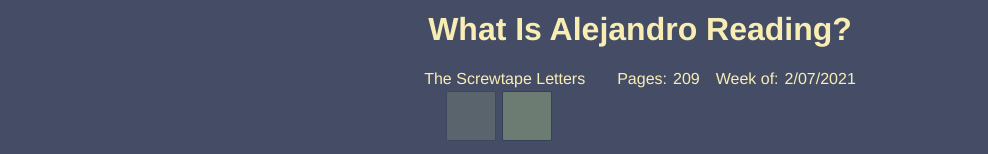
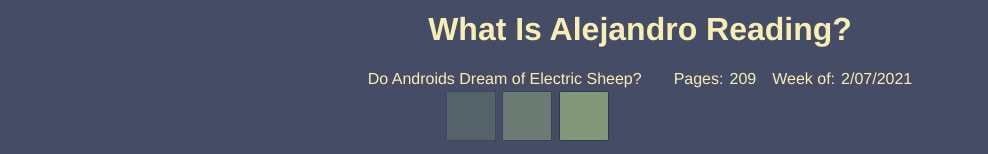
Before and after one commit to Alondono97/what-am-i-reading-frontend, a Vue app: page / in a window 1280 px wide. Shown: the part 192-346 px from the top of the page, without its empty margins (0-988 px from the left). Built offline with nearby package versions, Linux system fonts and the light colour scheme.

Commit message:
added androids electric sheep up to day 3

```diff
--- a/src/components/HelloWorld.vue
+++ b/src/components/HelloWorld.vue
@@ -43,7 +43,13 @@ export default {
   data: ()=>({
     weeks:[
       {
-        values: [30/209, 61/209, 0/209, 0/209, 0/209, 0/209, 0/209],
+        values: [30/224, 64/224, 104/224, 0/224, 0/224, 0/224, 0/224],
+        title: "Do Androids Dream of Electric Sheep?",
+        pages: 209,
+        date: "2/07/2021"
+      },
+      {
+        values: [30/209, 61/209, 91/209, 121/209, 151/209, 181/209, 290/209],
         title: "The Screwtape Letters",
         pages: 209,
         date: "2/07/2021"
```
